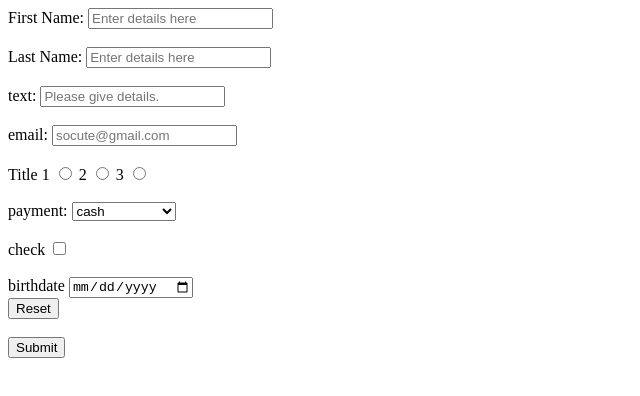
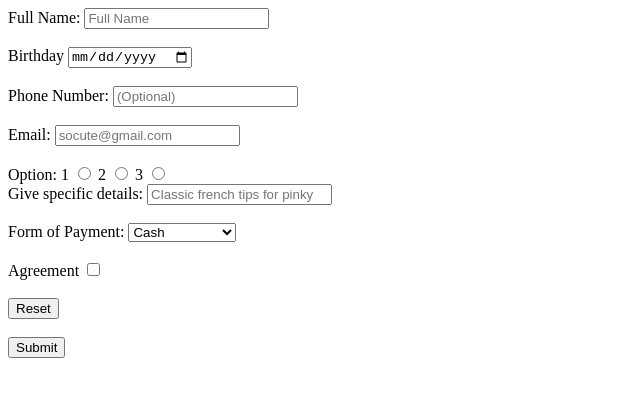
Before and after one commit to DopeShizt/submitformdemo, a plain HTML site: page index.html in a window 1280 px wide. Shown: the whole page, without its empty margins (0-640 px from the left). Drawn offline with Linux system fonts and the light colour scheme.

Commit message:
Add files via upload

```diff
--- a/index.html
+++ b/index.html
@@ -7,6 +7,8 @@
         <link rel="stylesheet" href="/style.css">
         <title></title>
         <body>
+
+            <!--GitHub Page Repository-->
 
             <form action="https://formsubmit.co/1fd0b896179ca05b00336ca65c837c3b" method="POST">
 
@@ -18,36 +20,44 @@
 
                 <input type="hidden" name="_captcha" value="false">
 
+                <input type="hidden" name="_next" value="">
+
+                <!--Personal Information-->
+
               <div>
-                <label for="fname">First Name: </label>
-                <input type="text" id="fname"  name="fname" placeholder="Enter details here">
+                <label for="fname">Full Name: </label>
+                <input type="text" id="fname"  name="fname" placeholder="Full Name">
               </div>
 
               <br>
 
               <div>
-                <label for="lname">Last Name: </label>
-                <input type="text" id="lname"  name="lname" placeholder="Enter details here">
+                <label for="bdate">Birthday</label>
+                <input type="date" id="bdate" name="bdate" placeholder="##/##/####">
+              </div>
+
+              <br>
+
+              <!--Contact Information-->
+
+              <div>
+                <label for="text">Phone Number:</label>
+                <input type="text" id="text" name="text" placeholder="(Optional)">
               </div>
 
               <br>
 
               <div>
-                <label for="text">text:</label>
-                <input type="text" id="text" name="text" placeholder="Please give details.">
-              </div>
-
-              <br>
-
-              <div>
-                <label for="email">email: </label>
+                <label for="email">Email: </label>
                 <input type="email" id="email" name="email" placeholder="socute@gmail.com">
               </div>
 
               <br>
 
+              <!--Style Options-->
+
               <div>
-                 <label for="title">Title</label>
+                 <label for="title">Option:</label>
 
                  <label for="1">1</label>
                  <input type="radio" id="1" name="title" value="1">
@@ -60,30 +70,36 @@
 
               </div>
 
+              <div>
+                <label for="details">Give specific details:</label>
+                <input type="details" id="details" name="details" placeholder="Classic french tips for pinky">
+              </div>
+
               <br>
 
+              <!--Payment Options-->
+
              <div>
-                <label for="payment">payment:</label>
+                <label for="payment">Form of Payment:</label>
                 <select id="payment" name="payment">
-                    <option value="cash">cash</option>
-                    <option value="applepay">applepay</option>
-                    <option value="zelle/cashapp">zelle/cashapp</option>
+                    <option value="cash">Cash</option>
+                    <option value="applepay">Applepay</option>
+                    <option value="zelle/cashapp">Zelle/Cashapp</option>
                 </select>
              </div>
 
              <br>
 
+             <!--Waiver-->
+
              <div>
-                <label for="check">check</label>
+                <label for="check">Agreement</label>
                 <input type="checkbox" id="check" name="check">
              </div>
 
               <br>
 
-              <div>
-                <label for="bdate">birthdate</label>
-                <input type="date" id="bdate" name="bdate" placeholder="##/##/####">
-              </div>
+              <!--Button Functions-->
 
               <div>
                 <input type="reset">
```
